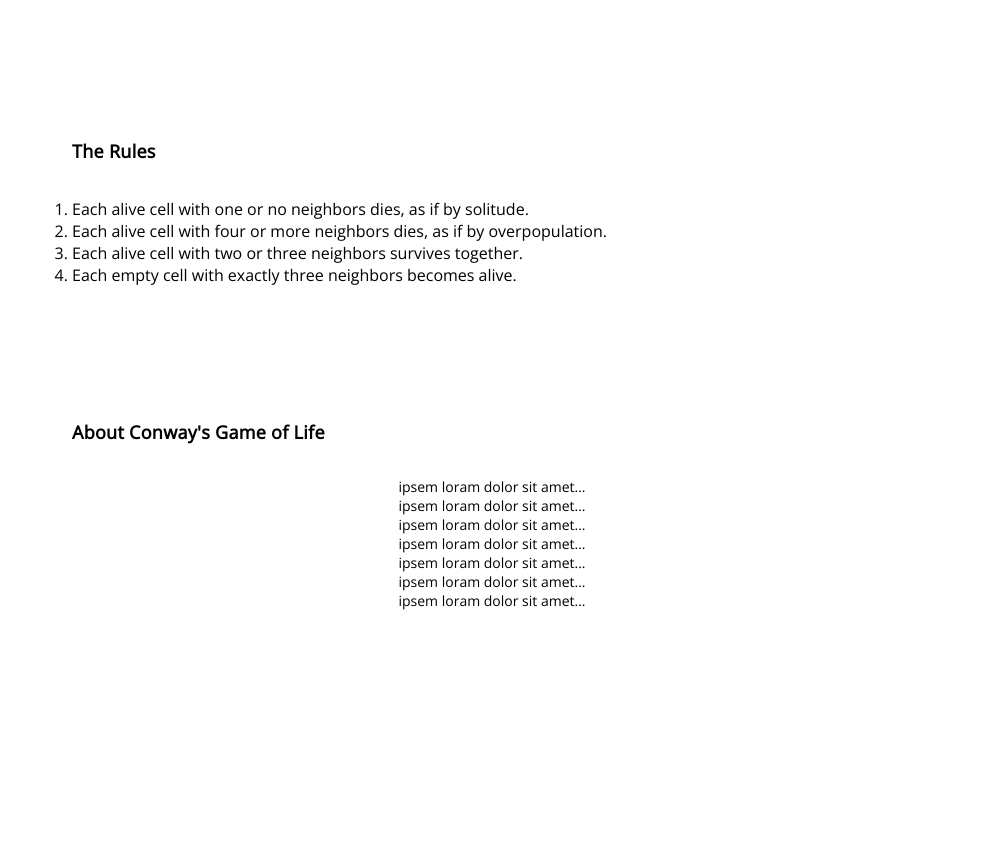
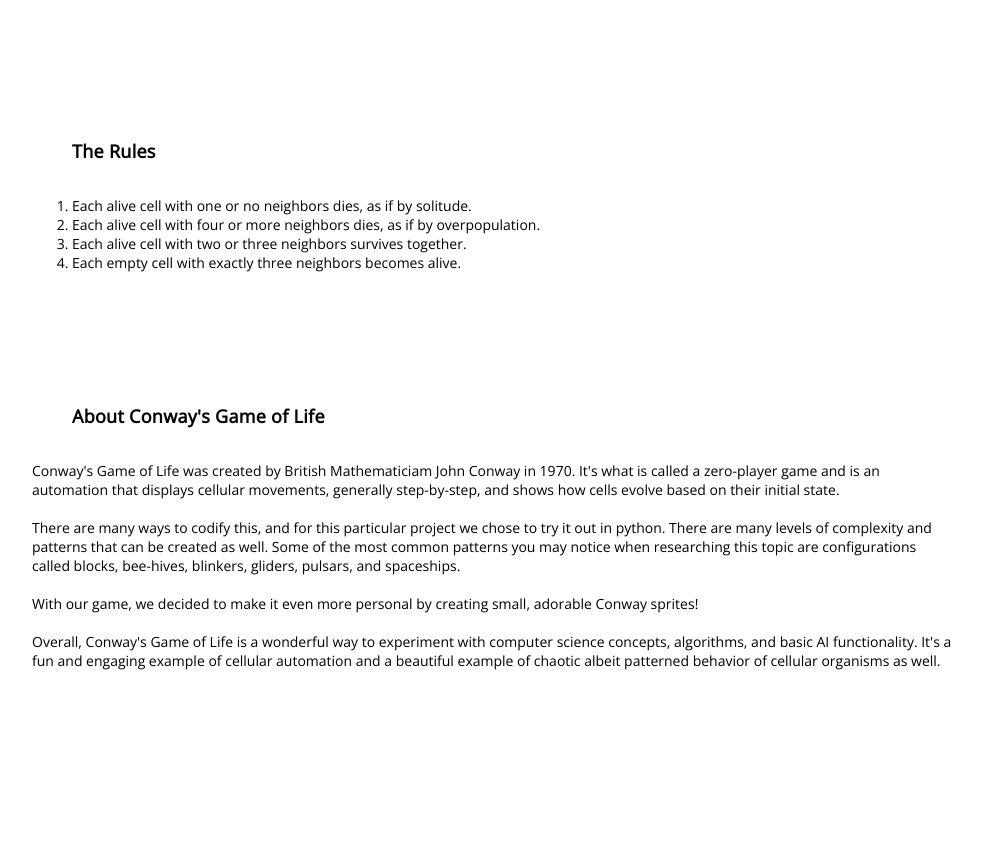
Before and after one commit to dhagandev/ConwayProject, a Django app: page /rules/ in a window 1280 px wide. Shown: the part 267-1117 px from the top of the page, without its empty margins (148-1130 px from the left). Before the commit the page ends 877 px from the top, so only its background shows below. Run offline with Django 3.2, Linux system fonts and the light colour scheme; some web fonts are replaced.

Commit message:
updated about info

```diff
--- a/conway_app/static/css/rules.css
+++ b/conway_app/static/css/rules.css
@@ -47,7 +47,23 @@ text-align:  left;
 font-family: Open Sans;
 font-style: normal;
 font-weight: normal;
+font-size: 14px;
 color: #000000;
 margin-left: 180px;
 margin-right: 353px;
 }
+
+
+.about {
+display: flex;
+flex-direction: column;
+text-align: left;
+font-family: Open Sans;
+font-style: normal;
+font-weight: normal;
+font-size: 14px;
+color: #000000;
+margin-left: 180px;
+margin-right: 180px;
+margin-bottom: 180px;
+}
--- a/conway_app/static/css/style.css
+++ b/conway_app/static/css/style.css
@@ -86,6 +86,7 @@ input[type=number] {
 }
 
 .tooltip {
+
 	position: relative;
 	color: white;
 	text-align: center;
@@ -103,11 +104,9 @@ input[type=number] {
 	line-height: 19px;
 	font-size: 14px;
 	border-radius: 6px;
-	background-color: grey;
-	color: white;
+	background-color: lavender;
+	color: black;
 	content: attr(title);
-
-	right: 30%;
 }
 
 .tooltip:hover::before,
@@ -124,7 +123,7 @@ input[type=number] {
 	border: 5px solid transparent;
 	content: "";
 	bottom: 100%;
-	border-top-color:grey;
+	border-top-color:lavender;
 	}
 
 .tooltip.bottom::before {
@@ -136,7 +135,7 @@ input[type=number] {
 .tooltip.bottom::after {
 	top: 98%;
 	left: 20%;
-	border-bottom-color:grey;
+	border-bottom-color:lavender;
 	border-top-width: 0;
 	transform: translateY(-50%);
 }
--- a/conway_app/templates/base.html
+++ b/conway_app/templates/base.html
@@ -15,9 +15,7 @@
     <link rel="stylesheet" type="text/css" href="{% static 'css/style.css' %}">
     <link rel="stylesheet" type="text/css" href="{% static 'css/nav.css' %}">
     <link rel="stylesheet" type="text/css" href="{% static 'css/home.css' %}">
-
     <link rel="stylesheet" type="text/css" href="{% static 'css/rules.css' %}">
-
     <link rel="stylesheet" type="text/css" href="{% static 'css/login.css' %}">
     <link rel="stylesheet" type="text/css" href="{% static 'css/signup.css' %}">
     <link rel="stylesheet" type="text/css" href="{% static 'css/createconsim.css' %}">
--- a/conway_app/templates/rules.html
+++ b/conway_app/templates/rules.html
@@ -13,12 +13,12 @@
 </ol>
 
 <h3>About Conway's Game of Life</h3>
-<p>ipsem loram dolor sit amet...<br>
-ipsem loram dolor sit amet...<br>
-ipsem loram dolor sit amet...<br>
-ipsem loram dolor sit amet...<br>
-ipsem loram dolor sit amet...<br>
-ipsem loram dolor sit amet...<br>
-ipsem loram dolor sit amet...</p>
+<p class="about">Conway's Game of Life was created by British Mathematiciam John Conway in 1970. It's what is called a zero-player game and is an automation that displays cellular movements, generally step-by-step, and shows how cells evolve based on their initial state. <br>
+<br>
+There are many ways to codify this, and for this particular project we chose to try it out in python. There are many levels of complexity and patterns that can be created as well. Some of the most common patterns you may notice when researching this topic are configurations called blocks, bee-hives, blinkers, gliders, pulsars, and spaceships.<br>
+<br>
+With our game, we decided to make it even more personal by creating small, adorable Conway sprites!<br>
+<br>
+Overall, Conway's Game of Life is a wonderful way to experiment with computer science concepts, algorithms, and basic AI functionality. It's a fun and engaging example of cellular automation and a beautiful example of chaotic albeit patterned behavior of cellular organisms as well.   </p>
 
 {% endblock %}
```
